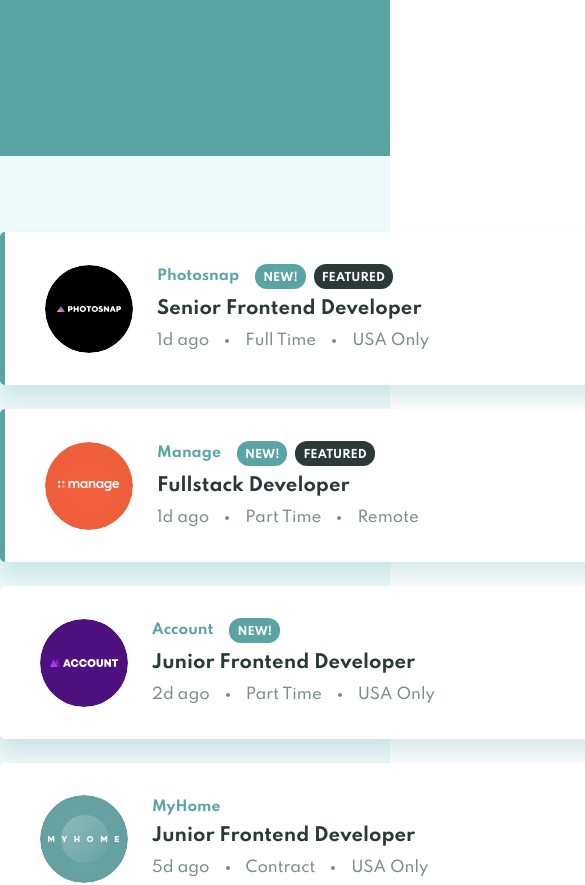
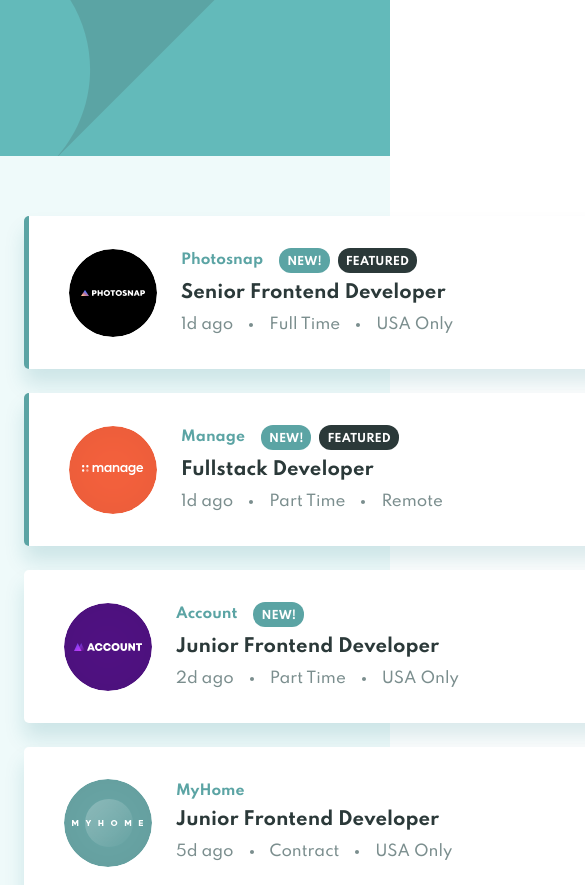
Before and after one commit to rmorehig/react-job-listings, a React (Create React App) app: page / in a window 390 px wide. Shown: the top 885 px of the page, 585 px wide, since content can reach past the window. Built offline with nearby package versions, Linux system fonts and the light colour scheme.

Commit message:
add header background and breakpoints

```diff
--- a/src/App.js
+++ b/src/App.js
@@ -6,6 +6,8 @@ import data from './data'
 import GlobalStyle from 'theme/Global'
 import theme from 'theme'
 import JobFilters from 'components/JobFilters'
+import bgDesktop from 'assets/bg-header-desktop.svg'
+import bgMobile from 'assets/bg-header-mobile.svg'
 
 const AppWrapper = styled.div`
   min-height: 100vh;
@@ -17,9 +19,11 @@ const AppWrapper = styled.div`
 const Main = styled.main`
   flex: 1;
   margin: 0 auto;
-  padding-top: 76px;
-  padding-bottom: 120px;
+  padding: 76px 0px 120px;
   position: relative;
+  ${props => props.theme.breakpoints.mobile} {
+    padding: 60px 24px 34px;
+  }
 `
 
 function App() {
@@ -28,7 +32,7 @@ function App() {
   return (
     <ThemeProvider theme={theme}>
       <AppWrapper>
-        <Header />
+        <Header backgroundDesktop={bgDesktop} backgroundMobile={bgMobile} />
         <Main>
           {filters.length > 0 && (
             <JobFilters filters={filters} setFilters={setFilters} />
--- a/src/components/Header.js
+++ b/src/components/Header.js
@@ -2,7 +2,11 @@ import styled from 'styled-components'
 
 const Header = styled.header`
   height: 156px;
+  background-image: url(${props => props.backgroundDesktop});
   background-color: ${props => props.theme.colors.primary};
+  ${props => props.theme.breakpoints.mobile} {
+    background-image: url(${props => props.backgroundMobile});
+  }
 `
 
 export default Header
--- a/src/theme/index.js
+++ b/src/theme/index.js
@@ -19,8 +19,7 @@ const theme = {
     },
   },
   breakpoints: {
-    mobile: '375px',
-    desktop: '1440px',
+    mobile: '@media (max-width: 768px)',
   },
 }
 
```
Also changed, not shown: src/assets/bg-header-desktop.svg (added), src/assets/bg-header-mobile.svg (added).
